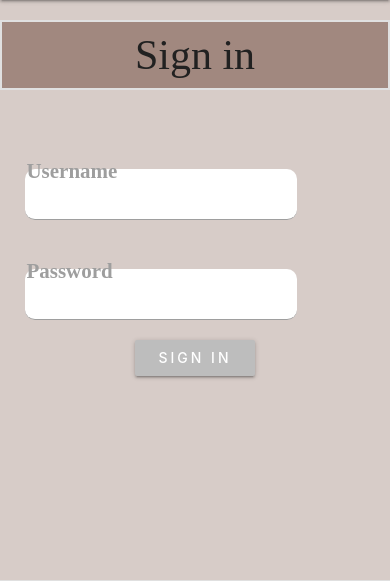
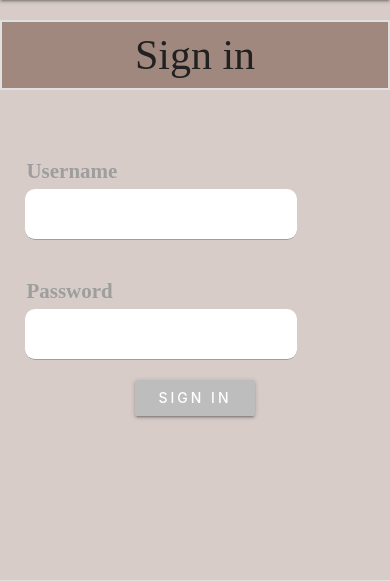
Before and after one commit to stuartj073/rate-my-record, a Flask app: page /login in a window 390 px wide. Shown: the part 100-681 px from the top of the page. Run offline with Flask 2, Linux system fonts and the light colour scheme; some libraries are stand-ins or nearby versions; some web fonts are replaced.

Commit message:
Increase input margins for smaller screens on log in page

```diff
--- a/static/css/style.css
+++ b/static/css/style.css
@@ -618,6 +618,10 @@ ul:not(.browser-default) {
     .input-field.col label {
         left: -.75rem;
     }
+
+    #login-form input {
+        margin-top:20px;
+    }
 }
 
 @media only screen and (max-width: 730px) {
```
